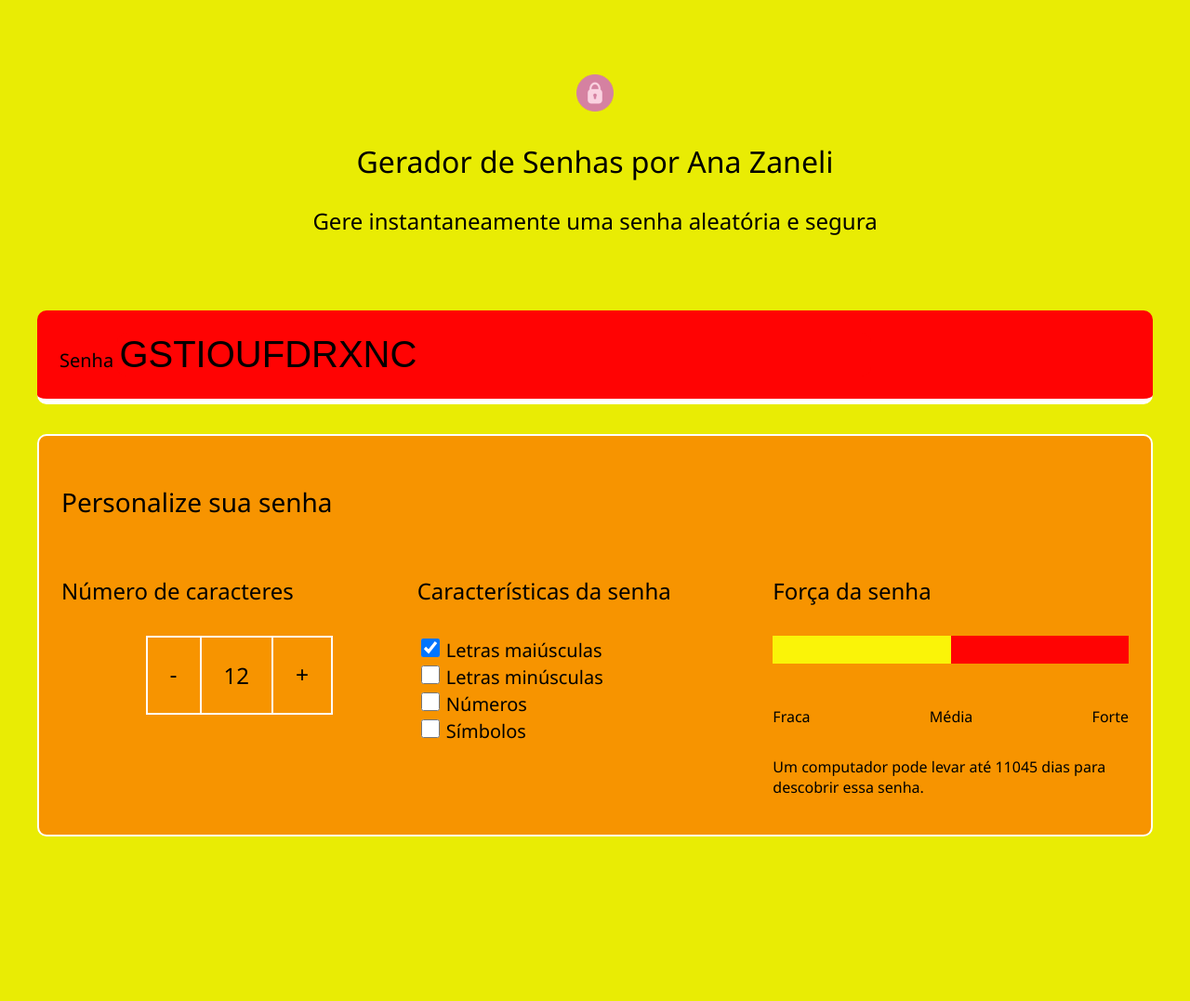
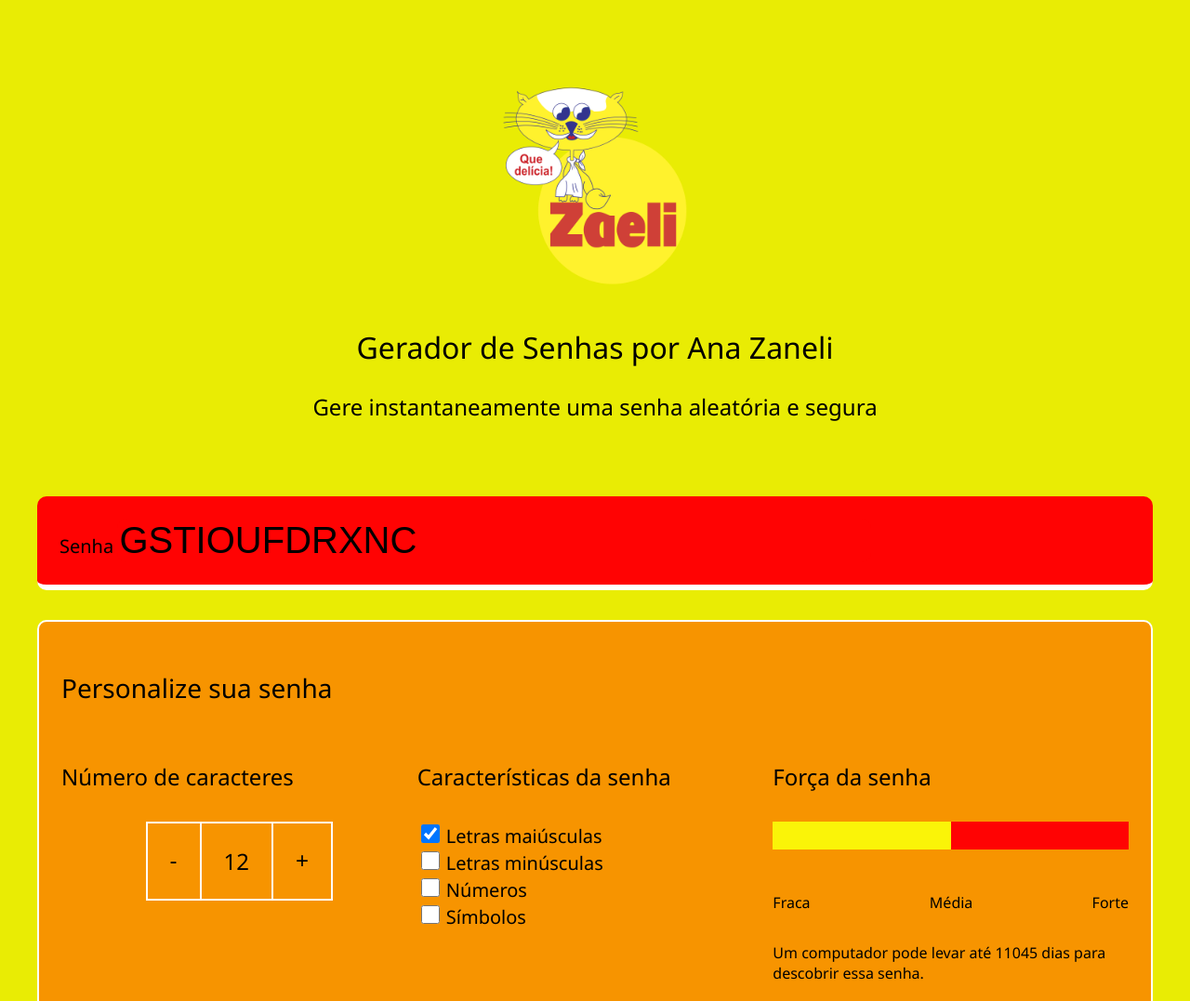
Before and after one commit to cherry4n4/3ano-2tri-, a plain HTML site: page index.html in a window 1280 px wide. Shown: the top 1077 px of the page at 93% size. Before the commit the page ends 908 px from the top, so only its background shows below. Drawn offline with Linux system fonts and the light colour scheme; a web font is replaced by a local one.

Commit message:
Add files via upload

```diff
--- a/index.html
+++ b/index.html
@@ -6,9 +6,8 @@
     <meta name="viewport" content="width=device-width, initial-scale=1.0">
     <title>Senha By Zanelinha</title>
     <link rel="stylesheet" href="style.css">
-    <link rel="shortcut icon" href="lock.png" type="image/x-icon">
+    <link rel="shortcut icon" href="./ty.png" type="image/x-icon">
     <link rel="preconnect" href="https://fonts.googleapis.com">
-    <link type="icon" href="./zaeli-alimentos-logo-png-transparent.png">
     <link rel="preconnect" href="https://fonts.gstatic.com" crossorigin>
     <link href="https://fonts.googleapis.com/css2?family=Open+Sans:ital,wght@0,300..800;1,300..800&family=Playwrite+AU+QLD:wght@100..400&display=swap" rel="stylesheet">
 </head>
@@ -16,7 +15,7 @@
 <body>
     <section class="conteudo">
         <div class="conteudo-titulo">
-            <img src="lock.png" alt="cadeado fechado">
+            <img class="zaeli" src="./ty.png" alt="cadeado fechado">
             <h2 class="titulo-principal">Gerador de Senhas por Ana Zaneli</h2>
             <h3 class="titulo-secundario">Gere instantaneamente uma senha aleatória e segura</h3>
         </div>
--- a/style.css
+++ b/style.css
@@ -7,7 +7,9 @@
     --fundo-texto: #f79400;
     --borda: #ffffff;
 }
-
+.zaeli{
+    width: 20%;
+}
 * {
     font-weight: 400;
 }
```
Also changed, not shown: ty.png (added).
